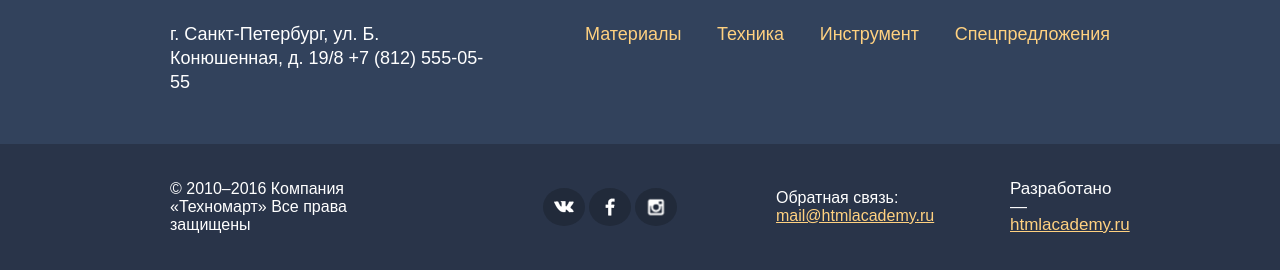
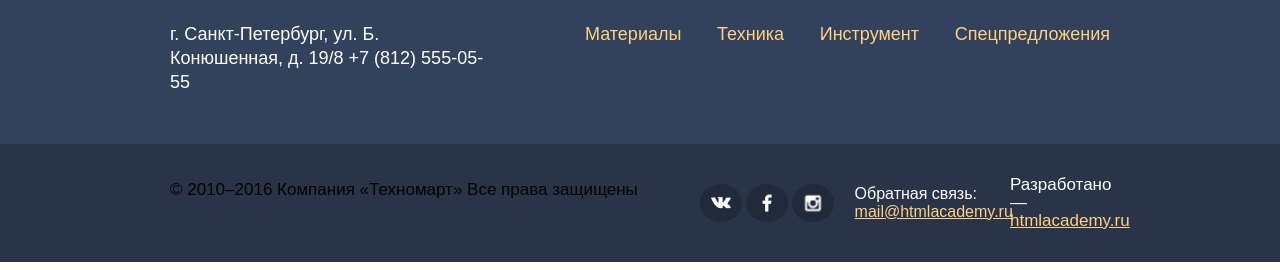
Before and after one commit to inquiring/technomart, a website: page catalog.html in a window 1280 px wide. Shown: the part 2049-2319 px from the top of the page. Drawn offline with Linux system fonts and the light colour scheme; a web font is replaced by a local one.

Commit message:
modified copyright

```diff
--- a/catalog.html
+++ b/catalog.html
@@ -386,11 +386,9 @@
     </div>
     <div class="footer-bottom">
       <div class="wrapper">
-        <section class="footer-bottom__copyright">
-          <h3 class="visually-hidden">Копирайт</h3>
-          <p class="footer-bottom__copyright-text">© 2010–2016 Компания «Техномарт» Все права защищены
-          </p>
-        </section>
+
+        <p class="copyright">© 2010–2016 Компания «Техномарт» Все права защищены</p>
+
         <section class="social footer-bottom">
           <h3 class="visually-hidden">Социальные сети</h3>
           <a class="social__btn social__btn--vk" href="#">Вконтакте </a>
```
Also changed, not shown: index.html (+3 -5 lines).
